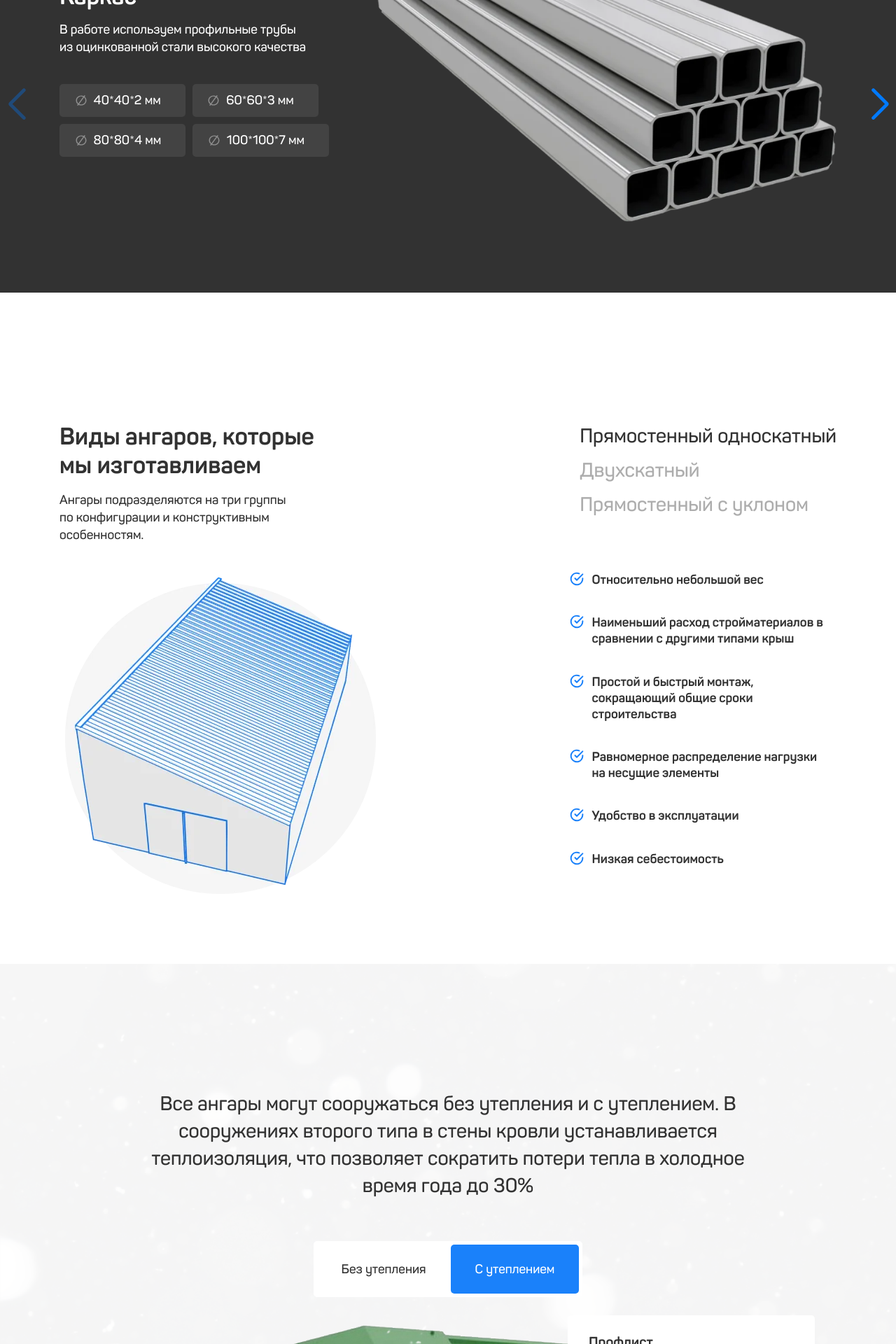
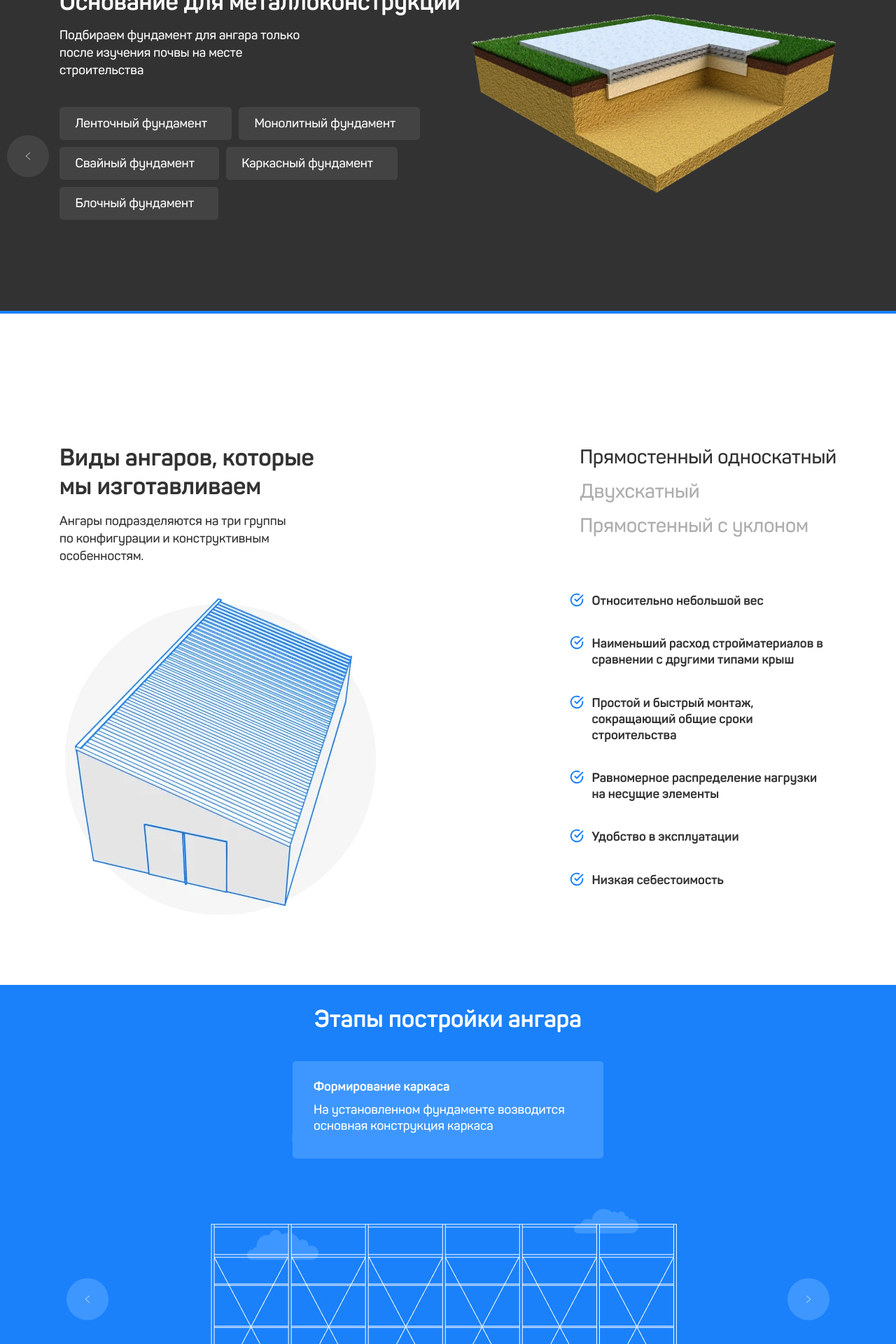
Before and after one commit to Tynberli/Angar, a Next.js app: page / in a window 1280 px wide. Shown: the part 2620-4540 px from the top of the page at 70% size. Built offline with nearby package versions, Linux system fonts and the light colour scheme.

Commit message:
обавлены все блоки

```diff
--- a/components/Angars/Angars.module.scss
+++ b/components/Angars/Angars.module.scss
@@ -47,7 +47,7 @@
     }
 
     ul {
-      @apply grid grid-cols-2 flex-[35%] mobil:grid-cols-1;
+      @apply grid grid-cols-2 flex-[35%] mobil:grid-cols-1 pad:gap-[20px_0];
       li {
         @apply flex gap-[12px] items-start col-span-2 pad:col-span-1 max-h-fit;
         img {
--- a/components/Header/Header.tsx
+++ b/components/Header/Header.tsx
@@ -15,7 +15,7 @@ const Header = () => {
     const spy = true;
     const smooth = true;
     const offset = 140;
-    const duration = 500;
+    const duration = 1500;
     const currentMenuItemClass = isMobil ? stylesMenu.menu__item : styles.nav__item;
 
     const handleToggleMenu = () => {
--- a/components/Material/Material.module.scss
+++ b/components/Material/Material.module.scss
@@ -1,5 +1,5 @@
 .material{
-    @apply bg-[#323232] relative ;
+    @apply bg-[#323232] relative p-[100px_0_0_0] h-auto;
 }
 .slide__content{
     @apply flex h-[100%] justify-between pad:flex-col-reverse mobil:flex-col-reverse items-center mobil:items-start pb-[100px];
--- a/components/Material/Material.tsx
+++ b/components/Material/Material.tsx
@@ -10,7 +10,7 @@ import "swiper/css/pagination";
 import styles from './Material.module.scss';
 
 // import required modules
-import { Navigation, Pagination } from "swiper";
+import { Navigation, Pagination, Autoplay } from "swiper";
 
 export default function Material() {
     return (
@@ -19,11 +19,13 @@ export default function Material() {
                 autoHeight={true}
                 speed={2000}
                 navigation={true}
+                spaceBetween={20}
+                autoplay={true}
                 pagination={{
                     clickable: true,
                     type: "progressbar",
                 }}
-                modules={[Navigation, Pagination]}
+                modules={[Navigation, Pagination, Autoplay]}
                 className={styles.mySwiper}>
                 <SwiperSlide>
                     <div className="container ">
--- a/components/SwiperSteps/Steps.tsx
+++ b/components/SwiperSteps/Steps.tsx
@@ -1,16 +1,16 @@
 // импортируем свайпер
-import { Swiper, SwiperSlide } from "swiper/react";
+import {Swiper, SwiperSlide} from "swiper/react";
 // импортируем стили свайпера
 import "swiper/css";
 import "swiper/css/navigation";
 import "swiper/css/pagination";
 import Step from "./Step/Step";//импортирую компонент контента в слайдере
-import { stepData } from './Step/Step.data'//импортирую  контент для слайдеров
+import {stepData} from './Step/Step.data'//импортирую  контент для слайдеров
 
 import styles from './Steps.module.scss';//общие стили для компонента
 
 // импорт модулей для свайпер
-import { Navigation, Pagination } from "swiper";
+import {Navigation, Pagination, Autoplay} from "swiper";
 
 export default function Steps() {
     return (
@@ -21,22 +21,25 @@ export default function Steps() {
                     autoHeight={true}
                     speed={2000}//
                     navigation={true}//
+                    spaceBetween={20}
+                    autoplay={true}
+
                     pagination={{
                         clickable: true,
                         type: "progressbar",
                     }}
-                    modules={[Navigation, Pagination]}
+                    modules={[Navigation, Pagination, Autoplay]}
                     className={styles.mySwiper}>
                     {/* тут передаю данные для слайдера */}
-                    {stepData.map(({ title, descr, img }, index) => (
+                    {stepData.map(({title, descr, img}, index) => (
                         <SwiperSlide key={index}>
                             {/* тут сам компонент контена */}
-                            <Step key={title} title={title} descr={descr} img={img} />
+                            <Step key={title} title={title} descr={descr} img={img}/>
 
                         </SwiperSlide>))}
                     {/* тут я вывожу описание для этапа */}
                     <div className={styles.step__descr}>
-                        {stepData.map(({ title }, index) => (<p key={index}>{title}</p>))}
+                        {stepData.map(({title}, index) => (<p key={index}>{title}</p>))}
                     </div>
                 </Swiper>
             </div>
--- a/src/pages/index.tsx
+++ b/src/pages/index.tsx
@@ -17,7 +17,7 @@ export default function Home() {
                     <AngarFilter/>
                     <Material/>
                     <Angars/>
-                    <Warming/>
+                   {/* <Warming/>*/}
 
                     <Steps/>
                 </main>
--- a/src/styles/globals.scss
+++ b/src/styles/globals.scss
@@ -9,6 +9,7 @@
   font-weight: bold;
   font-style: italic;
 }
+
 @font-face {
   font-family: 'Panton';
   src: url('/fonts/Panton-SemiBold.eot');
@@ -20,6 +21,7 @@
   font-weight: 600;
   font-style: normal;
 }
+
 @font-face {
   font-family: 'Panton';
   src: url('/fonts/Panton-SemiBoldItalic.eot');
@@ -31,6 +33,7 @@
   font-weight: 600;
   font-style: italic;
 }
+
 @font-face {
   font-family: 'Panton';
   src: url('/fonts/Panton-Bold.eot');
@@ -42,6 +45,7 @@
   font-weight: bold;
   font-style: normal;
 }
+
 @font-face {
   font-family: 'Panton';
   src: url('/fonts/Panton-Regular.eot');
@@ -53,6 +57,7 @@
   font-weight: normal;
   font-style: normal;
 }
+
 @font-face {
   font-family: 'Panton';
   src: url('/fonts/Panton-RegularItalic.eot');
@@ -72,21 +77,30 @@
 @layer base {
 
   /*Обнуление*/
-*{
+  * {
     padding: 0;
     margin: 0;
   }
-*,*:before,*:after{
+
+  *, *:before, *:after {
     -moz-box-sizing: border-box;
     -webkit-box-sizing: border-box;
     box-sizing: border-box;
   }
-:focus,:active{outline: none;}
-a:focus,a:active{outline: none;}
 
-nav,footer,header,aside{display: block;}
+  :focus, :active {
+    outline: none;
+  }
 
-html,body{
+  a:focus, a:active {
+    outline: none;
+  }
+
+  nav, footer, header, aside {
+    display: block;
+  }
+
+  html, body {
     height: auto;
     width: 100%;
     font-size: 100%;
@@ -96,66 +110,164 @@ html,body{
     -moz-text-size-adjust: 100%;
     -webkit-text-size-adjust: 100%;
   }
-input,button,textarea{font-family:inherit;}
 
-input::-ms-clear{display: none;}
-button{cursor: pointer;}
-button::-moz-focus-inner {padding:0;border:0;}
-a, a:visited{text-decoration: none;}
-a:hover{text-decoration: none;}
-ul li{list-style: none;}
-img{vertical-align: top;}
-a{
+  input, button, textarea {
+    font-family: inherit;
+  }
+
+  input::-ms-clear {
+    display: none;
+  }
+
+  button {
+    cursor: pointer;
+  }
+
+  button::-moz-focus-inner {
+    padding: 0;
+    border: 0;
+  }
+
+  a, a:visited {
+    text-decoration: none;
+  }
+
+  a:hover {
+    text-decoration: none;
+  }
+
+  ul li {
+    list-style: none;
+  }
+
+  img {
+    vertical-align: top;
+  }
+
+  a {
     display: inline-block;
   }
-select{
+
+  select {
     -webkit-appearance: none;
     -moz-appearance: none;
   }
+
   /* html{
       scroll-behavior: smooth;
   } */
-
-body{
+  body {
     font-family: 'Panton';
-	font-weight: 600;/* основное начертание */
-	background-color: #FFFFFF;/* цвет боди */
-	color: #323232;/* основной цвет текста */
-	font-size: 18px;/* основной размер шрифта */
-	line-height: 23px;/* основноая величина между строками */
+    font-weight: 600; /* основное начертание */
+    background-color: #FFFFFF; /* цвет боди */
+    color: #323232; /* основной цвет текста */
+    font-size: 18px; /* основной размер шрифта */
+    line-height: 23px; /* основноая величина между строками */
     position: relative;
     overflow-x: hidden;
   }
-@media (max-width: 480px){
-	body{
-		font-size: 16px;/* основной размер шрифта */
-		line-height: 21px;/* основноая величина между строками */
+
+  @media (max-width: 480px) {
+    body {
+      font-size: 16px; /* основной размер шрифта */
+      line-height: 21px; /* основноая величина между строками */
     }
   }
-h2{
+  h2 {
     @apply text-[34px] leading-[41px] mobil:text-[28px] mobil:leading-[34px] font-bold ;
   }
-h3{
+
+  h3 {
     @apply text-[28px] leading-[36px] mobil:text-[22px] mobil:leading-[29px];
   }
-h4{
+
+  h4 {
     @apply text-[20px] leading-[28px];
   }
+
   .fixed-page {
-	overflow: hidden;/* класс на боди при открытии модалки */
+    overflow: hidden; /* класс на боди при открытии модалки */
   }
 
-.container{
+  .container {
     max-width: 1170px !important;
     padding: 0 30px !important;
     margin: 0 auto !important;
   }
-.mySwiper{
-    .swiper-pagination{
+
+  .mySwiper {
+    .swiper-pagination {
       position: static !important;
     }
-    .swiper-pagination-progressbar{
+
+    .swiper-pagination-progressbar {
       position: static !important;
     }
   }
 }
+//TODO пока лучшего решения не нашел
+#steps {
+  .swiper-button-prev,
+  .swiper-button-next {
+    @apply w-[60px] h-[60px] rounded-[50%] p-[25px_27px] after:hidden duration-500 bg-[#3E97FF] mobil:hidden;
+  }
+
+  .swiper-button-prev {
+    background-image: url('../../public/prev.svg');
+    background-repeat: no-repeat;
+    background-position: center;
+  }
+
+  .swiper-button-next {
+    background-image: url('../../public/next.svg');
+    background-repeat: no-repeat;
+    background-position: center;
+  }
+
+  .swiper-button-disabled {
+    opacity: 0;
+  }
+
+  .swiper-pagination-progressbar {
+    margin-top: 30px;
+    background-color: #3E97FF;
+    position: static !important;
+
+    .swiper-pagination-progressbar-fill {
+      background-color: #f1f1f1 !important;
+    }
+  }
+}
+
+#material {
+  .swiper-button-prev,
+  .swiper-button-next {
+    @apply w-[60px] h-[60px] rounded-[50%] p-[25px_27px] after:hidden duration-500 bg-[#434343] mobil:hidden;
+  }
+
+  .swiper-button-prev {
+    background-image: url('../../public/prev.svg');
+    background-repeat: no-repeat;
+    background-position: center;
+  }
+
+  .swiper-button-next {
+    background-image: url('../../public/next.svg');
+    background-repeat: no-repeat;
+    background-position: center;
+  }
+
+  .swiper-button-disabled {
+    opacity: 0;
+  }
+
+  .swiper-pagination-progressbar {
+    margin-top: 30px;
+    background-color: rgba(0, 0, 0, .25);
+    position: static !important;
+//
+    .swiper-pagination-progressbar-fill {
+      background-color: #1A81FA !important;
+    }
+  }
+}
```
Also changed, not shown: components/SwiperSteps/Steps.module.scss (+17 -50 lines), public/next.svg (added), public/prev.svg (added). Lines whose indentation alone changed are shown as unchanged.
